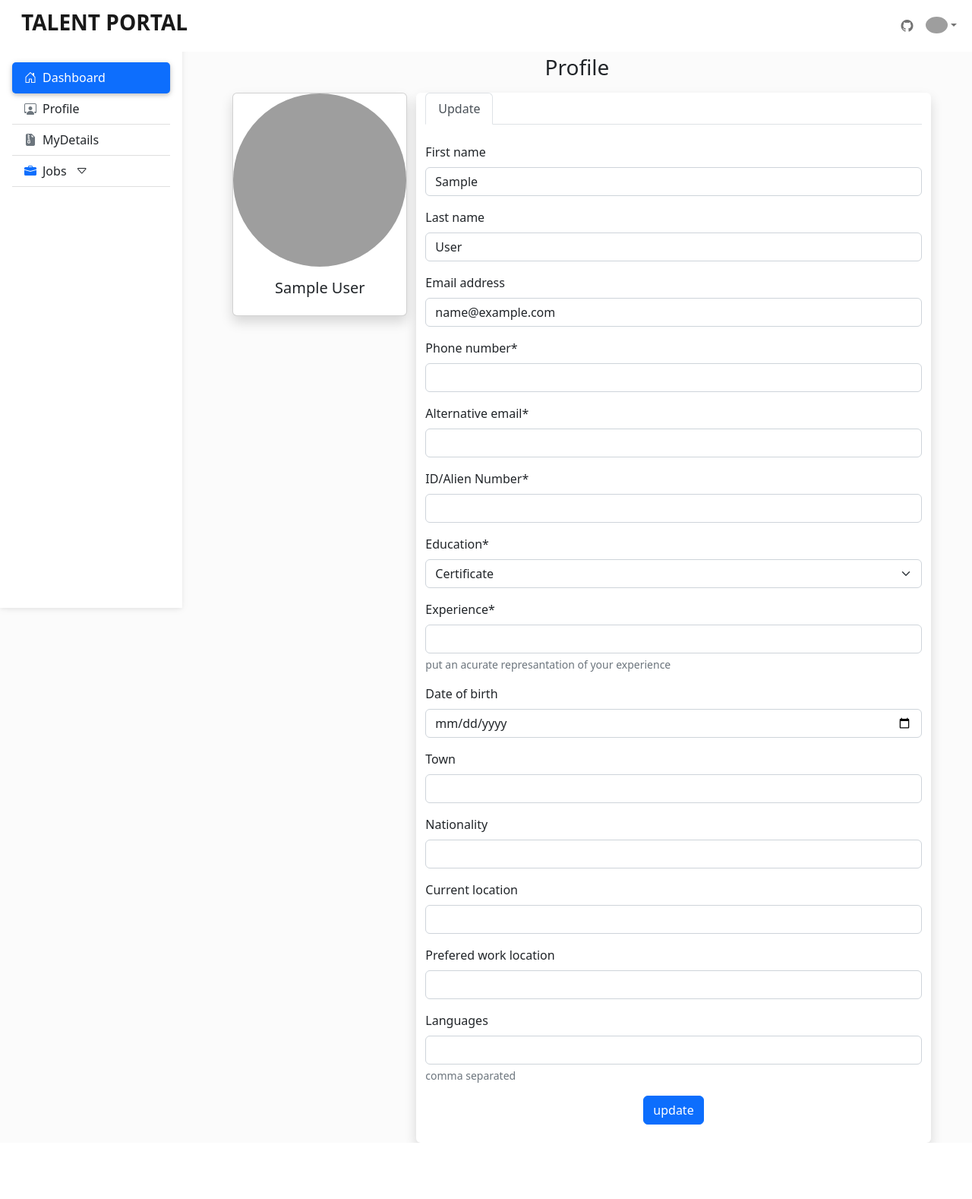
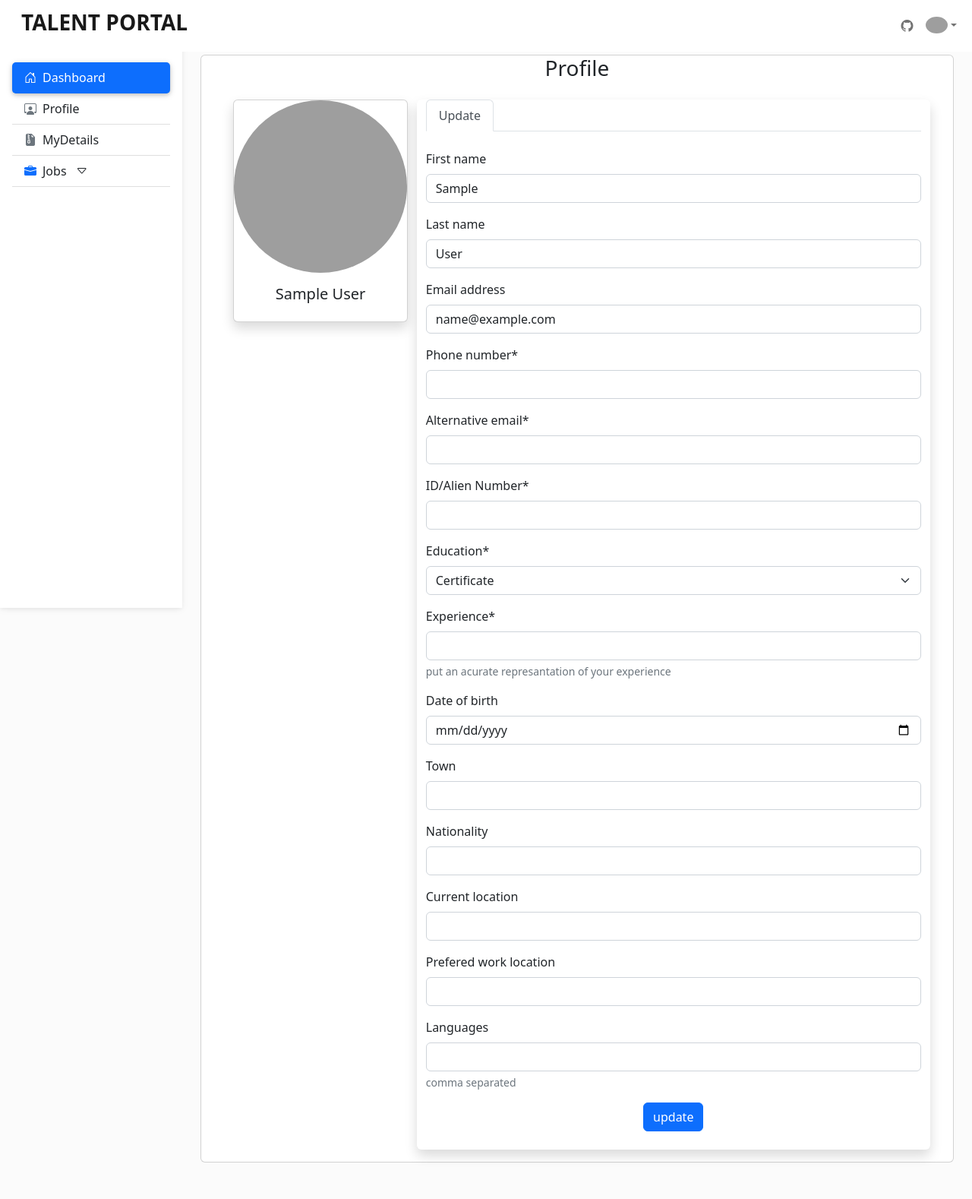
Before and after one commit to bravin99/talentportal, a Django app: page /accounts/profile/ in a window 1280 px wide. Shown: the whole page at 76% size. Before the commit the page ends 1504 px from the top, so only its background shows below. Run offline with Django 4.2, Linux system fonts and the light colour scheme; the visitor is signed in with stand-in values (Sample User, id 1); data comes from the database, SQL or seed files in the repository; parts of the project's set-up code (start-up, migrations or seed data) failed here and were passed over; some libraries are stand-ins or nearby versions; grey boxes are pictures that could not be loaded.

Commit message:
resume profile update and readme

```diff
--- a/accounts/templates/accounts/profile.html
+++ b/accounts/templates/accounts/profile.html
@@ -12,9 +12,11 @@
 {% endblock %}
 
 {% block content %}
-<div class="container mt-5">
+<div class="container mt-5 mb-5">
+    <div class="card">
         <h3 class="text-center text-capitalize">Profile</h3>
-    <div class="row mt-3 d-flex justify-content-center">
+
+        <div class="row mt-3 mb-3 d-flex justify-content-center">
             <div class="col-sm-3">
                 <div class="card shadow mb-4">
                     <div class="ratio ratio-1x1 rounded-circle overflow-hidden">
@@ -42,6 +44,7 @@
                     </div>
                 </form>
             </div>
+        </div>
 
     </div>
 </div>
--- a/resume/models.py
+++ b/resume/models.py
@@ -17,6 +17,9 @@ class Education(ResumeBaseModel):
     grade = models.CharField(max_length=35)
     your_achievements = models.TextField()
 
+    class Meta:
+        ordering = ['-to_date']
+
 class Experience(ResumeBaseModel):
     user = models.ForeignKey(User, on_delete=models.CASCADE, related_name="experience")
     from_date = models.DateField(verbose_name="From")
@@ -27,6 +30,9 @@ class Experience(ResumeBaseModel):
     description = models.TextField(verbose_name="Brief description of your roles")
     in_role = models.BooleanField(default=False, verbose_name="Are you still working here ?")
     why_left = models.TextField(verbose_name="Reasons for leaving")
+
+    class Meta:
+        ordering = ['-to_date']
 
 class Referee(ResumeBaseModel):
     user = models.ForeignKey(User, on_delete=models.CASCADE, related_name="referees")
--- a/resume/templates/resume/modals/education-modal.html
+++ b/resume/templates/resume/modals/education-modal.html
@@ -39,6 +39,7 @@
                     <span class="display-6 fw-normal">{{ed.institution_name}}</span>
                     <span class="badge text-bg-success text-between"> {{ed.to_date|naturalday}} </span>
                 </div>
+                <h6 class="mt-2 fw-bold text-success"> {{ed.grade}} </h6>
                 <p class="mt-2">
                     {{ed.your_achievements}}
                 </p>
```
Also changed, not shown: README.md, static/img/resume-education.png (added). Lines whose indentation alone changed are shown as unchanged.
